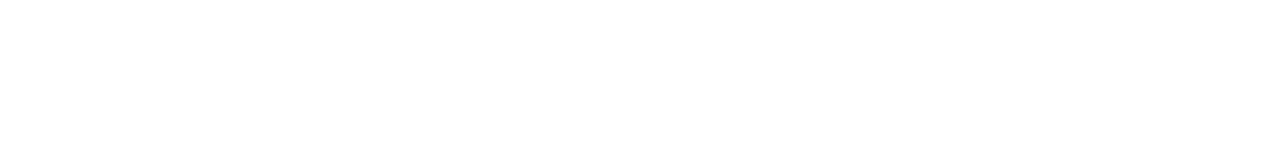
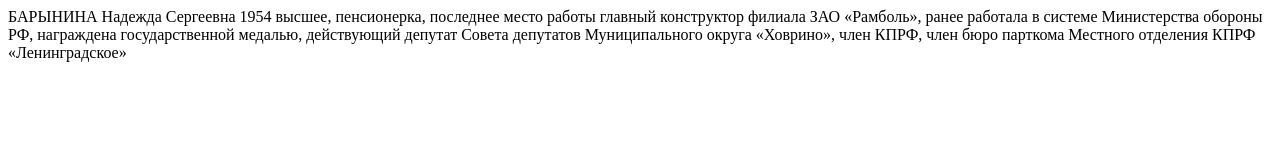
Before and after one commit to dmitry-larionov/dmitry-larionov.github.io, a plain HTML site: page kprf/6.htm in a window 1280 px wide. Drawn offline with Linux system fonts and the light colour scheme.

Commit message:
Update 6.htm

```diff
--- a/kprf/6.htm
+++ b/kprf/6.htm
@@ -3,7 +3,13 @@
 <body>
 
 <p>
+БАРЫНИНА Надежда Сергеевна
 
+
+1954
+
+
+высшее, пенсионерка, последнее место работы главный конструктор филиала ЗАО «Рамболь», ранее работала в системе Министерства обороны РФ, награждена государственной медалью, действующий депутат Совета депутатов Муниципального округа «Ховрино», член КПРФ, член бюро парткома Местного отделения КПРФ «Ленинградское»
 </p>
 
 
```
